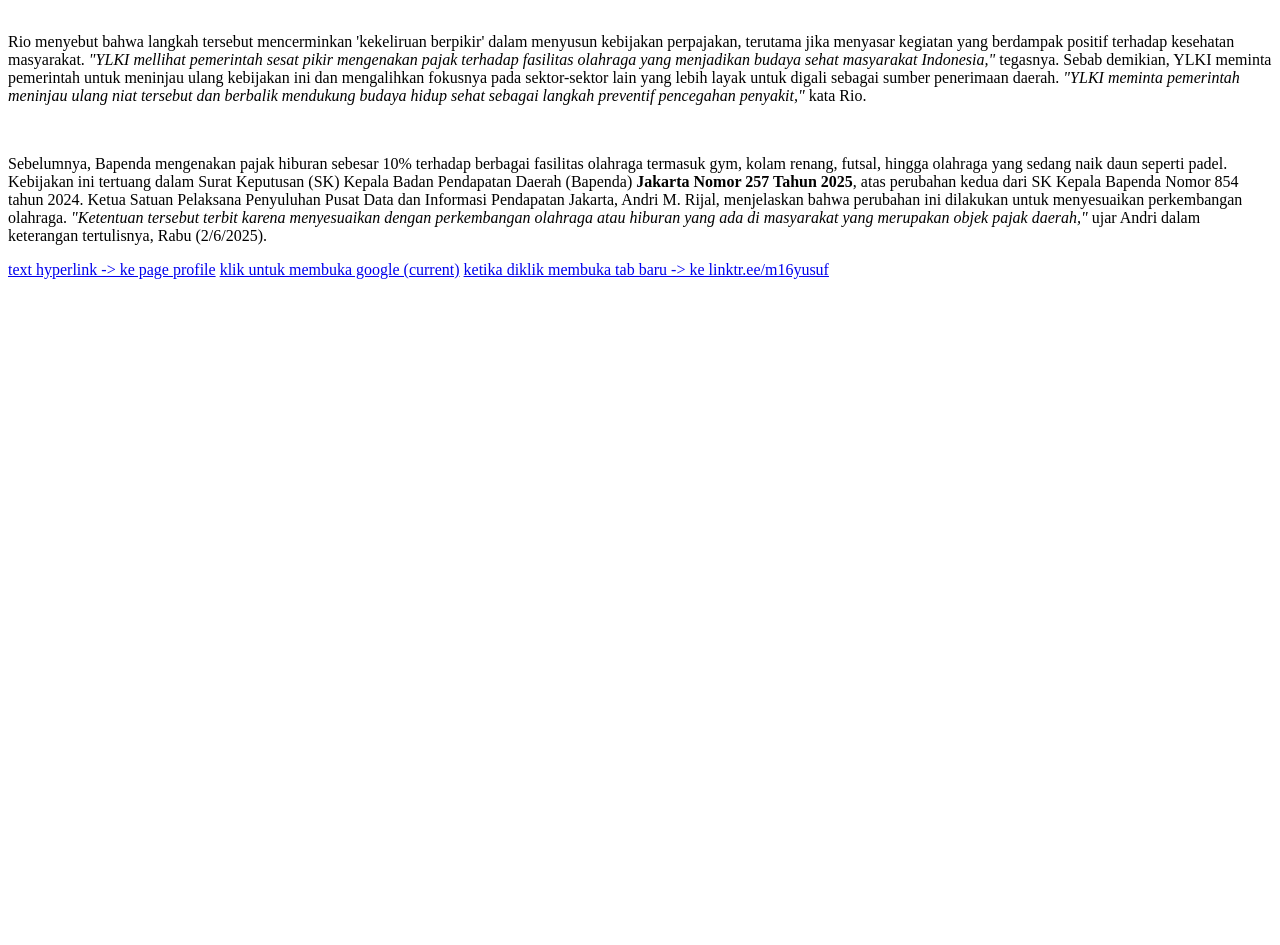
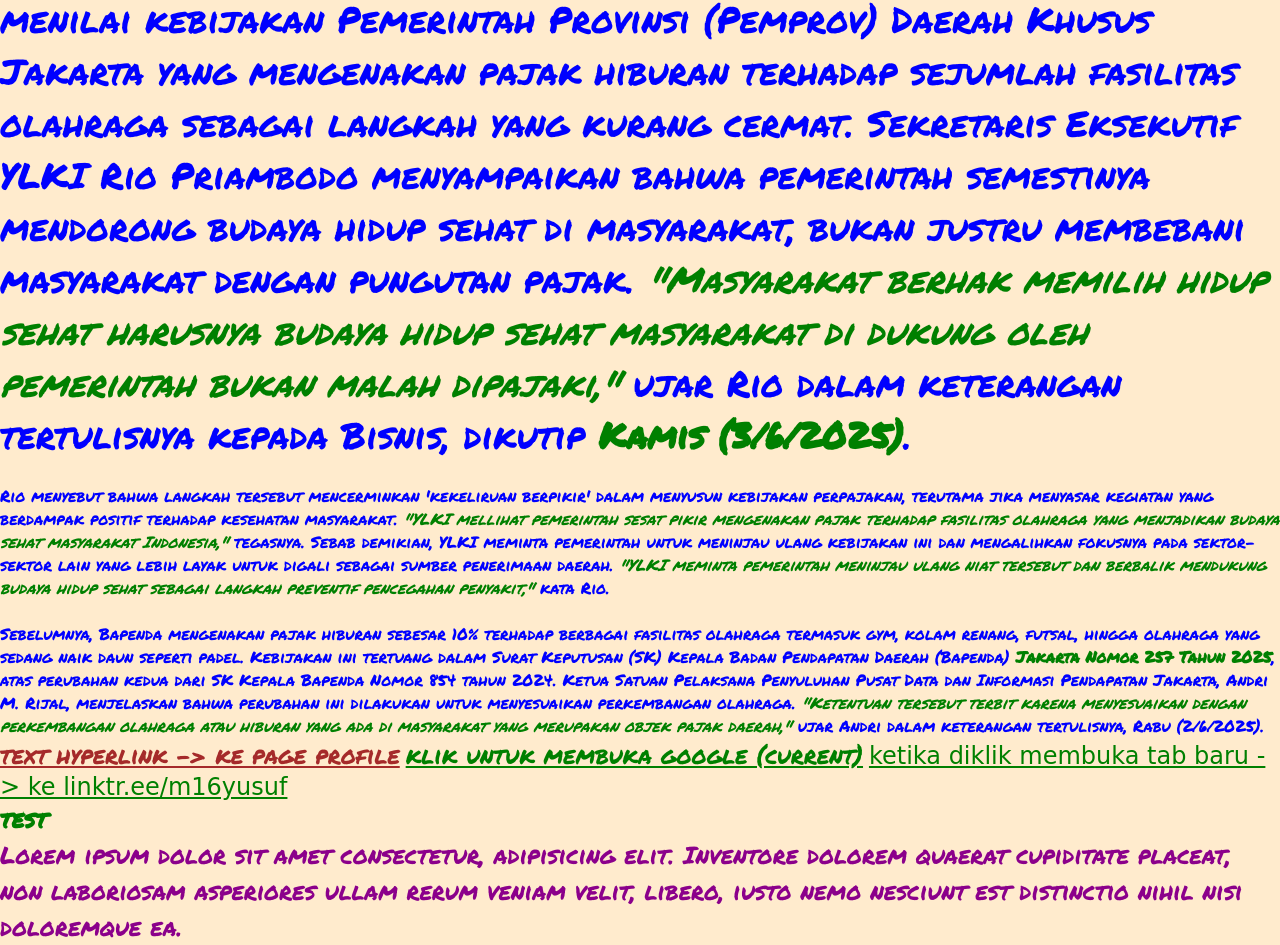
Before and after one commit to M16Yusuf/w3d1-htmlDasar, a plain HTML site: page index.html in a window 1280 px wide. Shown: the part 206-1151 px from the top of the page. Before the commit the page ends 800 px from the top, so only its background shows below. Drawn offline with Linux system fonts and the light colour scheme.

Commit message:
feat: add update w3d2 note bootcamp

```diff
--- a/index.html
+++ b/index.html
@@ -3,6 +3,13 @@
 <head>
     <meta charset="UTF-8">
     <meta name="viewport" content="width=device-width, initial-scale=1.0">
+    <link rel="stylesheet" href="/styles/index.css">
+
+    <!-- google font -->
+     <link rel="preconnect" href="https://fonts.googleapis.com">
+    <link rel="preconnect" href="https://fonts.gstatic.com" crossorigin>
+    <link href="https://fonts.googleapis.com/css2?family=Permanent+Marker&display=swap" rel="stylesheet">
+
     <title>Document</title>
 </head>
 <body>
@@ -19,7 +26,7 @@
 
     <h1>Fasilitas Olahraga Jakarta Kena Pajak Hiburan 10%, YLKI: Pemerintah Tidak Dukung Hidup Sehat</h1>
 
-    <p>
+    <p class="big">
         <b>Bisnis.com, JAKARTA </b> - Yayasan Lembaga Konsumen Indonesia (YLKI) menilai kebijakan Pemerintah
         Provinsi (Pemprov) Daerah Khusus Jakarta yang mengenakan pajak hiburan terhadap sejumlah fasilitas
         olahraga sebagai langkah yang kurang cermat. Sekretaris Eksekutif YLKI Rio Priambodo menyampaikan bahwa
@@ -49,10 +56,23 @@
         objek pajak daerah,"</i> ujar Andri dalam keterangan tertulisnya, Rabu (2/6/2025).
     </p>
 
-    <a href="./pages/profile.html"> text hyperlink -> ke page profile</a>
+    <a href="./pages/profile.html" id="link"> text hyperlink -> ke page profile</a>
 
     <a href="https://google.com"> klik untuk membuka google (current)</a>
     <!-- new tab lebih proper menggunakan _blank -->
     <a href="https://linktr.ee/m16yusuf" target="_blank"> ketika diklik membuka tab baru -> ke linktr.ee/m16yusuf </a>
+
+    <div class="box">
+        <h2>test</h2>
+        <p>Lorem ipsum dolor sit amet consectetur, adipisicing elit. Inventore dolorem quaerat cupiditate placeat,
+        non laboriosam asperiores ullam rerum veniam velit, libero, iusto nemo nesciunt est distinctio nihil nisi
+         doloremque ea.</p>
+    </div>
+
+    <div class="box">
+        <h2></h2>
+        <p></p>
+    </div>
+
 </body>
 </html>
--- /dev/null
+++ b/styles/index.css
@@ -0,0 +1,97 @@
+/* Reset style */
+/* universal selector menggunakan bintang * */
+* {
+    margin: 0;
+    padding: 0;
+    box-sizing: border-box;
+    color: var(--primary);
+}
+
+/* custom variable :
+ex. pada global variable */
+:root {
+    --primary: green;
+}
+
+
+p, span {
+    color: blue;
+}
+
+/* style yang sama bisa digabung */
+/* span {
+    color: blue;
+} */
+
+a {
+    font-size: 24px;
+}
+
+/* a dengan target blank,
+fontnya jadi cursive */
+a[target="_blank"]{
+    font-family: cursive;
+}
+
+
+
+body {
+    background-color: blanchedalmond;
+    /* google font : permanent marker */
+    font-family: "Permanent Marker", cursive;
+}
+/* font boleh di implementasikan di universal atau body */
+
+
+/* selector class */
+/* <p class="big">  */
+.big {
+    font-size: 36px;
+}
+
+/* pseuod element */
+/* styling sebagian element */
+.big::first-letter{
+    font-size: 72px;
+}
+
+
+/* untuk href */
+/* selector ID */
+/*  <a href="" id="link"> */
+#link{
+    color: brown;
+    text-decoration: underline;
+    user-select: none;
+    cursor: pointer;
+}
+
+
+/* pseudo class */
+#link:hover{
+    background-color: azure;
+    color: black;
+}
+a:active{
+    color: transparent;
+}
+
+/* selector complex
+<div class="box">
+    <h2></h2>
+    <p></p>
+</div> */
+/* jika pake div diawal berarti khusus div
+jika tanpa div class box bisa dipake semua property */
+div.box h2 + p {
+    color: darkmagenta;
+    font-size: 24px;
+
+}
+
+/*
+"+" artinya direct sibling (children of)
+"~" tilda next sibling of
+" "/space artinya child / turunan
+">" direct child
+*/
--- /dev/null
+++ b/styles/layouting.css
@@ -0,0 +1,81 @@
+body {
+    padding: 4px;
+    background-color: salmon;
+}
+
+body > div:first-child {
+    box-sizing: content-box;
+    width: 300px;
+    border: 2px solid black;
+    margin-bottom: 4px;
+}
+
+body > div:nth-child(2) {
+    box-sizing: border-box;
+    width: 300px;
+    border: 2px solid black;
+}
+
+/* layouting */
+input[type="text"]{
+    padding: 5px;
+    font-family: "permanent Market";
+}
+
+
+/* position */
+section {
+    background-color: aliceblue;
+    margin-top: 5px;
+    padding: 5px;
+}
+
+.box {
+    height: 100px;
+    width: 100px;
+    background-color: cornflowerblue;
+    border: 2px solid black;
+    padding: 20px;
+    color: white;
+    font-size: 20px;
+}
+
+section {
+    background-color: aliceblue;
+    margin-top: 5px;
+    padding: 5px;
+    height: 1000px;
+    position: relative;
+
+}
+
+/* section div class box second div */
+section div.box:nth-child(2) {
+    position: relative;
+    left: 100px;
+    /* right: -100px; */
+}
+/* section div class box third div */
+section div.box:nth-child(3){
+    position:absolute;
+    top: -50px;
+    right: 0;
+}
+
+section div.box:nth-child(4){
+    position: fixed;
+    /* untuk FAB (Floating action Button) */
+    bottom: 0px;
+    right: 0px;
+    /* marginnya kanan bawah aja */
+    margin: 0 5px 5px 0;
+    border-radius: 50%;
+    cursor: pointer;
+}
+
+section div.box:nth-child(5){
+    position: sticky;
+    /* selalu inframe  */
+    top: 10px;
+    bottom: 10px;
+}
```
Also changed, not shown: pages/layouting.html (added, +42 -0 lines).
